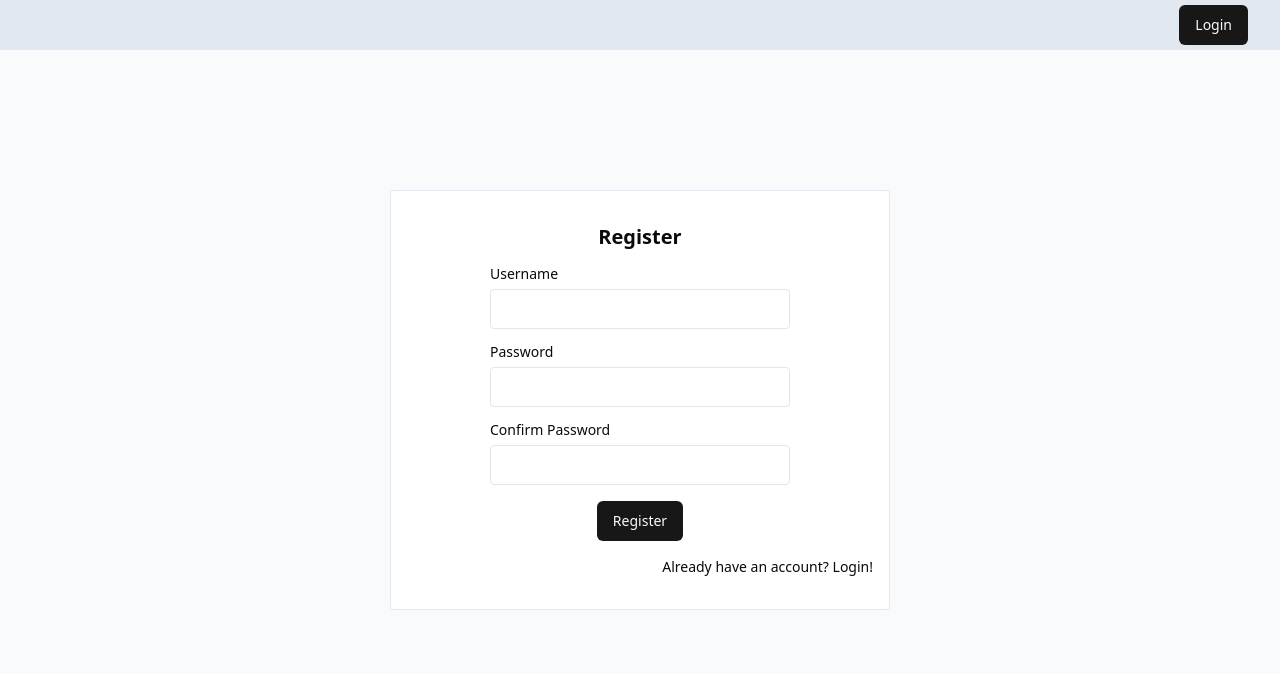
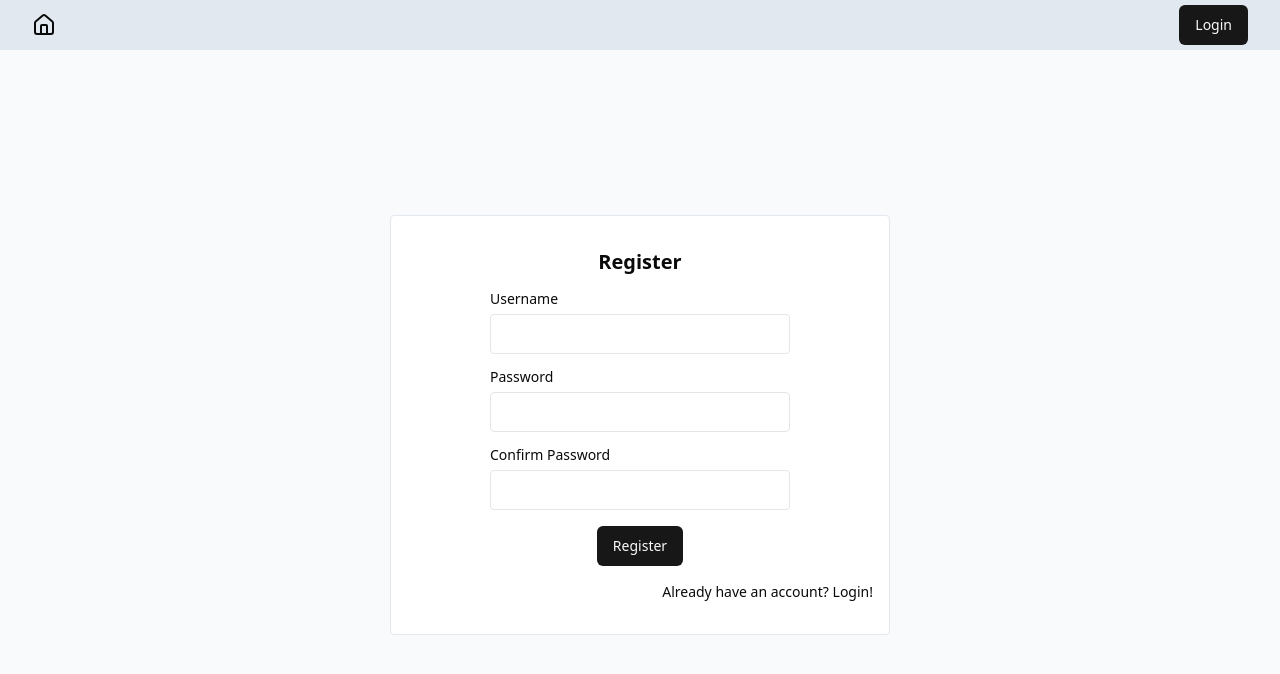
Before and after one commit to nagyb3/thesis-frontend, a React (Vite) app: page /register in a window 1280 px wide. Shown: the top 674 px of the page. Built offline with nearby package versions, Linux system fonts and the light colour scheme.

Commit message:
Fix login and register: store access token as cookie

```diff
--- a/package.json
+++ b/package.json
@@ -11,8 +11,12 @@
     "preview": "vite preview"
   },
   "dependencies": {
+    "@radix-ui/react-dialog": "^1.1.2",
     "@radix-ui/react-label": "^2.1.0",
     "@radix-ui/react-slot": "^1.1.0",
+    "@radix-ui/react-tabs": "^1.1.1",
+    "@radix-ui/react-toast": "^1.2.2",
+    "axios": "^1.7.7",
     "class-variance-authority": "^0.7.0",
     "clsx": "^2.1.1",
     "lucide-react": "^0.446.0",
--- a/src/components/Navbar.tsx
+++ b/src/components/Navbar.tsx
@@ -1,8 +1,12 @@
+import { House } from "lucide-react";
 import { Button } from "./ui/button";
 
 export default function Navbar() {
   return (
-    <div className="bg-slate-200 h-[50px] px-8 flex justify-end items-center">
+    <div className="bg-slate-200 h-[50px] px-8 flex justify-between items-center">
+      <a href="/" className="cursor-pointer">
+        <House />
+      </a>
       <a href="/login">
         <Button>Login</Button>
       </a>
--- a/src/components/views/Login.tsx
+++ b/src/components/views/Login.tsx
@@ -2,6 +2,7 @@ import { useState } from "react";
 import { Button } from "../ui/button";
 import { Input } from "../ui/input";
 import { Label } from "../ui/label";
+import axios from "axios";
 
 export default function Login() {
   const [usernameInput, setUsernameInput] = useState("");
@@ -11,16 +12,16 @@ export default function Login() {
     e.preventDefault();
 
     try {
-      const result = await fetch(`${import.meta.env.VITE_API_URI}/auth/login`, {
-        method: "POST",
-        headers: {
-          "Content-Type": "application/json",
-        },
-        body: JSON.stringify({
+      const result = await axios.post(
+        `${import.meta.env.VITE_API_URI}/auth/login`,
+        {
           username: usernameInput,
           password: passwordInput,
-        }),
-      });
+        },
+        {
+          withCredentials: true,
+        }
+      );
 
       console.log({ result });
     } catch (error) {
@@ -29,8 +30,7 @@ export default function Login() {
   };
 
   return (
-    <div className="bg-slate-50 flex justify-center items-center min-h-full px-4">
-      <div className="absolute inset-0 flex items-center justify-center">
+    <div className="bg-slate-50 flex justify-center items-center h-[calc(100vh-50px)] px-4">
       <form
         onSubmit={(e) => handleSubmit(e)}
         className="flex flex-col gap-y-4 items-center bg-white border border-slate-200 rounded px-4 py-8 min-w-[500px] h-fit"
@@ -39,16 +39,16 @@ export default function Login() {
         <div className="flex flex-col gap-y-2 w-full max-w-[300px]">
           <Label>Username</Label>
           <Input
-              value={passwordInput}
-              onChange={(e) => setPasswordInput(e.target.value)}
+            value={usernameInput}
+            onChange={(e) => setUsernameInput(e.target.value)}
             required
           />
         </div>
         <div className="flex flex-col gap-y-2 w-full max-w-[300px]">
           <Label>Password</Label>
           <Input
-              value={usernameInput}
-              onChange={(e) => setUsernameInput(e.target.value)}
+            value={passwordInput}
+            onChange={(e) => setPasswordInput(e.target.value)}
             type="password"
             required
           />
@@ -59,6 +59,5 @@ export default function Login() {
         </a>
       </form>
     </div>
-    </div>
   );
 }
--- a/src/components/views/Register.tsx
+++ b/src/components/views/Register.tsx
@@ -2,6 +2,7 @@ import { useState } from "react";
 import { Button } from "../ui/button";
 import { Input } from "../ui/input";
 import { Label } from "../ui/label";
+import axios from "axios";
 
 export default function Register() {
   const [usernameInput, setUsernameInput] = useState("");
@@ -16,20 +17,13 @@ export default function Register() {
       return;
     }
     try {
-      const result = await fetch(
+      const result = await axios.post(
         `${import.meta.env.VITE_API_URI}/auth/register`,
         {
-          method: "POST",
-          headers: {
-            "Content-Type": "application/json",
-          },
-          body: JSON.stringify({
           username: usernameInput,
           password: passwordInput,
-          }),
         }
       );
-
       console.log({ result });
     } catch (error) {
       console.error({ error });
@@ -37,8 +31,7 @@ export default function Register() {
   };
 
   return (
-    <div className="bg-slate-50 flex justify-center items-center min-h-full px-4">
-      <div className="absolute inset-0 flex items-center justify-center">
+    <div className="bg-slate-50 flex justify-center items-center h-[calc(100vh-50px)] px-4">
       <form
         onSubmit={(e) => handleSubmit(e)}
         className="flex flex-col gap-y-4 items-center bg-white border border-slate-200 rounded px-4 py-8 min-w-[500px] h-fit"
@@ -79,6 +72,5 @@ export default function Register() {
         </a>
       </form>
     </div>
-    </div>
   );
 }
```
Also changed, not shown: 1 other file (tests, documents, lock files or other folders). Lines whose indentation alone changed are shown as unchanged.
